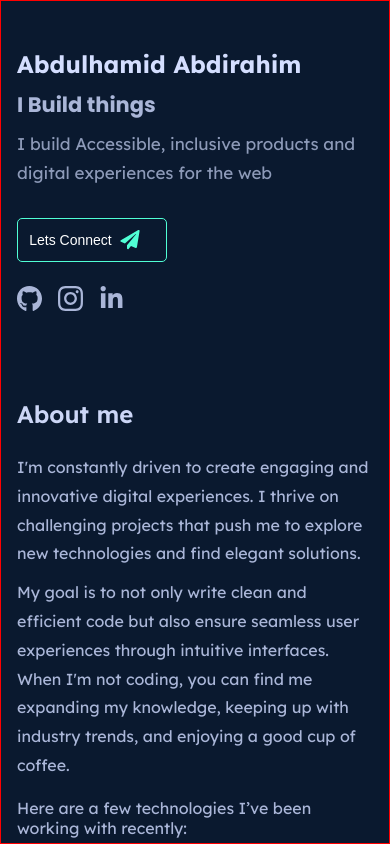
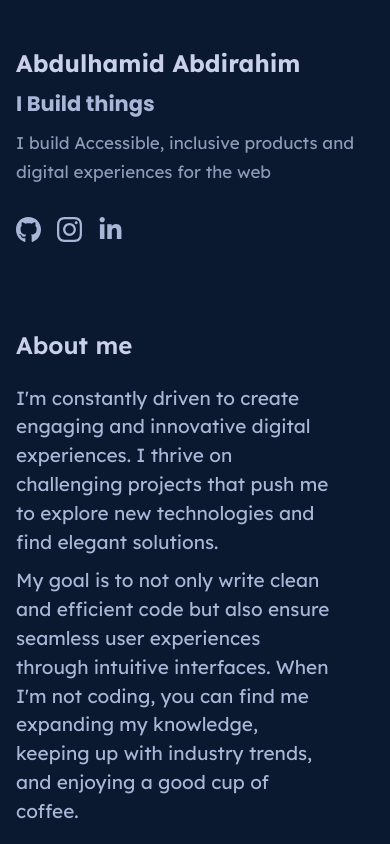
Before and after one commit to hamidzzabdul/V1--Portfolio, a React (Create React App) app: page / in a window 390 px wide. Built offline with nearby package versions, Linux system fonts and the light colour scheme.

Commit message:
Fixed scroll bug

```diff
--- a/src/components/About me/About.module.css
+++ b/src/components/About me/About.module.css
@@ -1,6 +1,7 @@
 .about-us {
   margin-top: 30px;
   display: flex;
+  gap: 0.5rem;
   padding: 3rem 1rem;
 }
 
@@ -12,12 +13,18 @@
 }
 
 .about-wrapper > .animate > .title {
-  color: #ccd6f6;
+  color: var(--Primary-font-color);
   font-size: 27px;
   font-weight: 600;
   display: flex;
   gap: 1rem;
-  margin-bottom: 2.5rem;
+  margin-bottom: 1.5rem;
+}
+
+@media (max-width: 500px) {
+  .about-wrapper > .animate > .title {
+    font-size: 14px;
+  }
 }
 
 .animate > .title > span {
@@ -27,7 +34,8 @@
 .animate > p {
   line-height: 1.8rem;
   padding-bottom: 10px;
-  /* width: 90%; */
+  font-size: 19px;
+  width: 88%;
 }
 
 @media (max-width: 980px) {
@@ -53,7 +61,7 @@
 }
 
 .about-image {
-  width: 400px;
+  width: 350px;
   display: flex;
   justify-content: center;
   align-items: center;
@@ -61,7 +69,7 @@
 
 .about-image > img {
   width: 100%;
-  height: 400px;
+  height: 350px;
   margin-top: 50px;
 }
 
--- a/src/components/Experience/Experienc.module.css
+++ b/src/components/Experience/Experienc.module.css
@@ -11,7 +11,7 @@
 } */
 
 .experiences-container > .animate > .title {
-  color: #ccd6f6;
+  color: var(--Primary-font-color);
   font-size: 24px;
   font-weight: 600;
   display: flex;
--- a/src/components/Header/HeroMobile.js
+++ b/src/components/Header/HeroMobile.js
@@ -1,9 +1,7 @@
 import classes from "./HeroMobile.module.css";
-import Connect from "../../assets/connect.svg";
 import Instagram from "../../assets/instagram.svg";
 import LinkedIn from "../../assets/linkedin-in.svg";
 import Github from "../../assets/git.svg";
-import Button from "../UI/Button";
 
 const HeroMobile = () => {
   return (
@@ -15,11 +13,6 @@ const HeroMobile = () => {
         web
       </p>
       <div className={classes.social}>
-        <Button type="button" className={classes.button}>
-          Lets Connect
-          <img src={Connect} alt="connect" />
-        </Button>
-
         <div className={classes.icons}>
           <a
             href="https://github.com/hamidzzabdul"
--- a/src/components/Header/HeroMobile.module.css
+++ b/src/components/Header/HeroMobile.module.css
@@ -4,7 +4,7 @@
 
 .hero-mobile > h1 {
   font-size: 34px;
-  color: #d4deff;
+  color: var(--Primary-font-color);
   margin-bottom: 10px;
 }
 
@@ -75,17 +75,3 @@
     padding: 1rem;
   }
 }
-
-.button {
-  font-size: 14px;
-  width: 150px;
-  padding: 0.7rem;
-  display: flex;
-  gap: 0.5rem;
-  align-items: center;
-}
-
-.button > img {
-  width: 20px;
-  height: 20px;
-}
--- a/src/components/connect/Connect.module.css
+++ b/src/components/connect/Connect.module.css
@@ -18,6 +18,7 @@
   letter-spacing: 1px;
   line-height: 1.1;
   font-weight: 800;
+  color: var(--Primary-font-color);
 }
 
 .connect-description {
--- a/src/components/projects/Projects.module.css
+++ b/src/components/projects/Projects.module.css
@@ -22,7 +22,7 @@
 .title > h1 {
   display: flex;
   gap: 0.5rem;
-  color: #ccd6f6;
+  color: var(--Primary-font-color);
   font-size: 24px;
   font-weight: 600;
 }
--- a/src/index.css
+++ b/src/index.css
@@ -8,6 +8,7 @@
 :root {
   --body-primary: #0a192f;
   --secondary-color: #50ffd5;
+  --Primary-font-color: #c9d0e7;
   --font-color: #aab6d8;
 
   --primary-font: "Poppins", sans-serif;
@@ -39,7 +40,6 @@ main {
   display: flex;
   flex-direction: column;
   gap: 2rem;
-  border: 1px solid red;
 }
 @media (max-width: 700px) {
   main {
```
